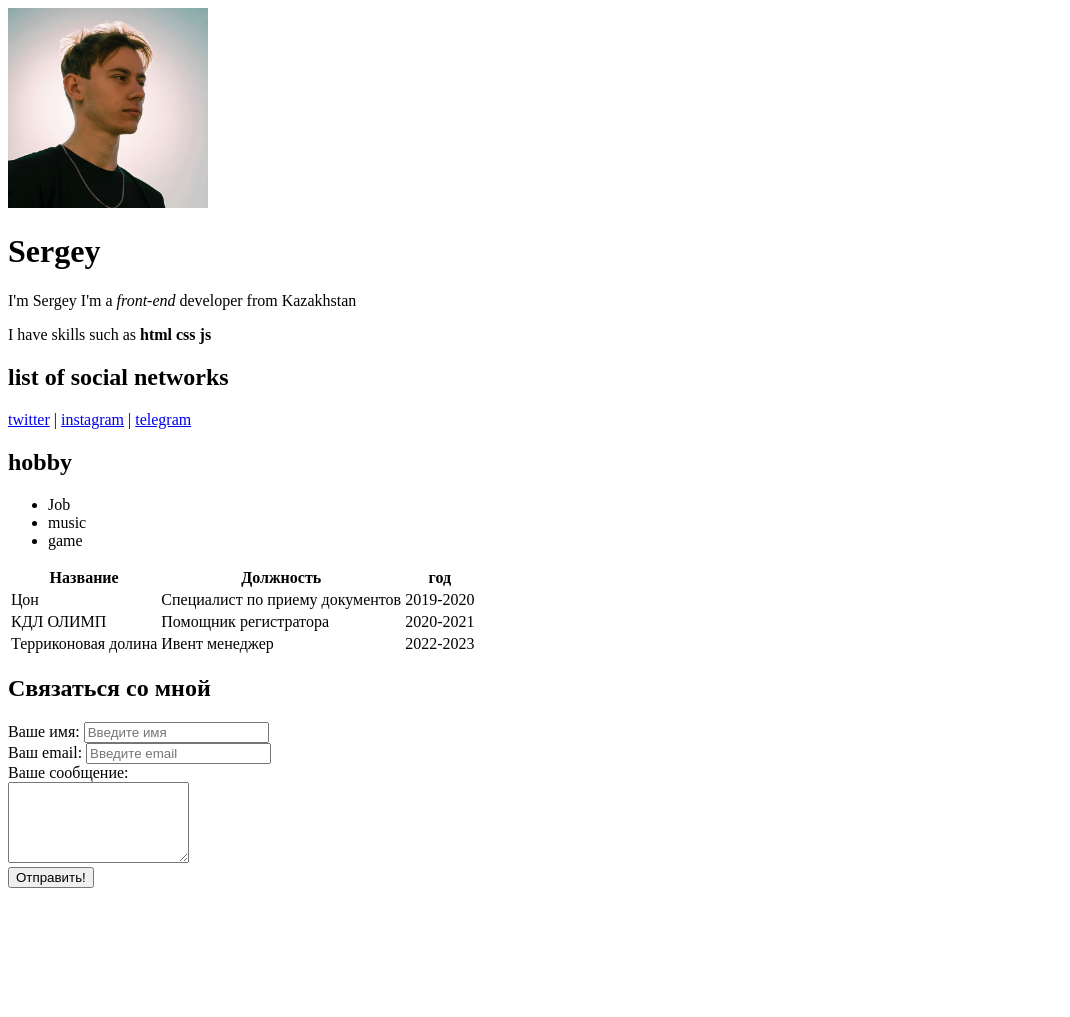
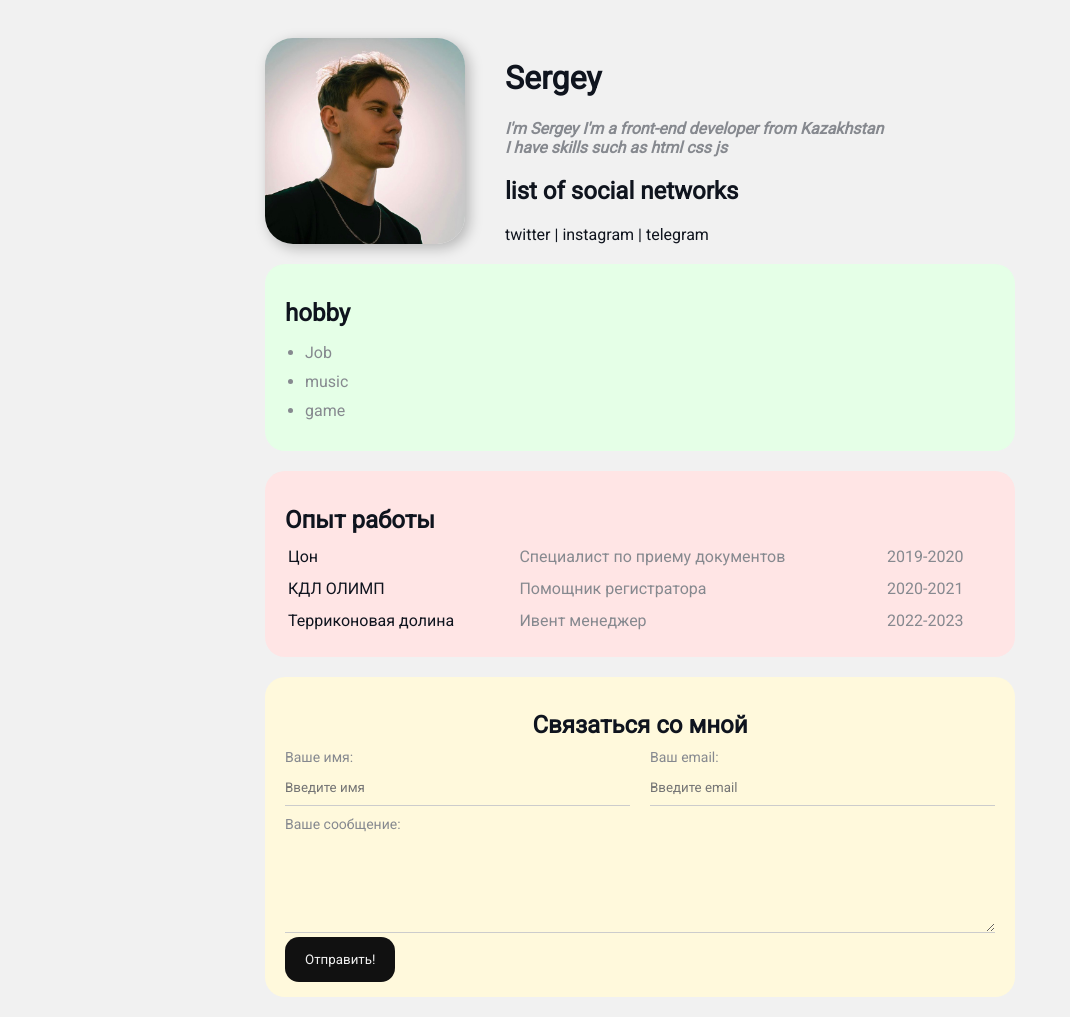
Before and after one commit to makarenkoooooo/resume, a plain HTML site: page index.html in a window 1280 px wide. Shown: the whole page, without its empty margins (0-1070 px from the left). Before the commit the page ends 896 px from the top, so only its background shows below. Drawn offline with Linux system fonts and the light colour scheme.

Commit message:
Add styles

```diff
--- a/index.html
+++ b/index.html
@@ -5,10 +5,15 @@
     <meta name="viewport" content="width=device-width, initial-scale=1.0" />
     <meta name="keywords" content="resume, html, css, cv, sergey" />
     <meta name="description" content="сайт резюме Сергея" />
+    <link rel="stylesheet" href="style.css" />
     <title>Sergey Resume</title>
   </head>
   <body>
-    <img src="avatar.jpg" alt="image sergey" width="200" />
+    <div class="container">
+      <div class="info">
+        <img src="avatar.jpg" alt="image sergey" class="avarar" />
+
+        <div class="info-text">
           <h1>Sergey</h1>
           <p>I'm Sergey I'm a <em>front-end</em> developer from Kazakhstan</p>
           <p>
@@ -22,20 +27,25 @@
           >
           |
           <a href="https://t.me/makarenko99" target="_blank">telegram</a>
-
+        </div>
+      </div>
+      <div class="card bg-green">
         <h2>hobby</h2>
-    <ul>
+        <ul class="list">
           <li>Job</li>
           <li>music</li>
           <li>game</li>
         </ul>
+      </div>
 
-    <table>
-      <thead>
+      <div class="card bg-red">
+        <h2>Опыт работы</h2>
+        <table class="table">
+          <!-- <thead>
             <th>Название</th>
             <th>Должность</th>
             <th>год</th>
-      </thead>
+          </thead> -->
           <tbody>
             <tr>
               <td>Цон</td>
@@ -54,21 +64,30 @@
             </tr>
           </tbody>
         </table>
+      </div>
+
+      <div class="card bg-yellow">
+        <form action="#" class="form">
           <h2>Связаться со мной</h2>
-    <form action="#">
-      <div>
+
+          <div class="form-row">
+            <div class="form-group">
               <label for="name">Ваше имя:</label>
               <input type="text" id="name" placeholder="Введите имя" />
             </div>
-      <div>
+            <div class="form-group">
               <label for="email">Ваш email:</label>
               <input type="email" id="email" placeholder="Введите email" />
             </div>
-      <div>
-        <label for="message">Вашe сообщение:</label><br />
+          </div>
+
+          <div class="form-group">
+            <label for="message">Вашe сообщение:</label>
             <textarea id="message" cols="20" rows="5"></textarea>
           </div>
-      <input type="submit" value="Отправить!" />
+          <input type="submit" value="Отправить!" class="btn" />
         </form>
+      </div>
+    </div>
   </body>
 </html>
--- /dev/null
+++ b/style.css
@@ -0,0 +1,167 @@
+@import url("https://fonts.googleapis.com/css2?family=Roboto&display=swap");
+
+body {
+  font-family: "Roboto", sans-serif;
+  font-size: 16px;
+  font-weight: normal;
+  background: #f1f1f1;
+  color: #0f141e;
+}
+
+a {
+  color: #0f141e;
+  text-decoration: none;
+}
+
+a:hover {
+  text-decoration: underline;
+}
+
+a:active {
+  color: blue;
+}
+
+a:visited {
+  color: #86898f;
+}
+
+.container {
+  max-width: 750px;
+  margin: auto;
+  padding-top: 30px;
+}
+
+.avarar {
+  width: 200px;
+  border-radius: 28px;
+  box-shadow: 4px 4px 14px rgba(0, 0, 0, 0.25);
+}
+.info {
+  margin-bottom: 20px;
+  display: flex;
+}
+
+.info-text {
+  margin-left: 40px;
+}
+
+.info-text p {
+  font-style: italic;
+  font-weight: bold;
+  color: #86898f;
+  margin: 0;
+}
+
+.info-text h4 {
+  margin-bottom: 10px;
+}
+
+@media (max-width: 500px) {
+  .info {
+    display: block;
+    text-align: center;
+  }
+  .info-text {
+    margin-left: 0;
+  }
+}
+
+.card {
+  border-radius: 20px;
+  padding: 15px 20px;
+  margin-bottom: 20px;
+}
+
+.card h2 {
+  margin-bottom: 10px;
+}
+
+.bg-yellow {
+  background: #fff9dc;
+}
+
+.bg-red {
+  background: #ffe5e5;
+}
+
+.bg-green {
+  background: #e5ffe7;
+}
+
+.btn {
+  background: #111;
+  padding: 15px 20px;
+  color: #f1f1f1;
+  border: none;
+  border-radius: 14px;
+  font-family: inherit;
+  cursor: pointer;
+}
+
+.btn:hover {
+  opacity: 0.8;
+}
+
+.list {
+  padding: 0 20px;
+}
+
+.list li {
+  color: #86898f;
+  margin-bottom: 10px;
+}
+
+.table {
+  width: 100%;
+}
+
+.table td {
+  padding-bottom: 10px;
+}
+
+.table td:nth-child(2) {
+  color: #86898f;
+}
+
+.table td:nth-child(3) {
+  color: #86898f;
+}
+
+.form h2 {
+  text-align: center;
+}
+
+.form-row {
+  margin-bottom: 10px;
+  display: flex;
+}
+
+.form-row .form-group {
+  /* display: inline-block; */
+  margin-right: 20px;
+  /* width: calc(50% - 20px); */
+  width: 50%;
+}
+
+.form-row .form-group:last-child {
+  margin-right: 0;
+}
+
+.form-group label {
+  display: block;
+  font-size: 14px;
+  color: #86898f;
+}
+
+.form-group input,
+.form-group textarea {
+  width: 100%;
+  box-sizing: border-box;
+  border: none;
+  background: transparent;
+  border-bottom: 1px solid #ccc;
+  color: #000;
+  padding: 15px 0 10px;
+  outline: none;
+  font-family: inherit;
+}
```
Lines whose indentation alone changed are shown as unchanged.
